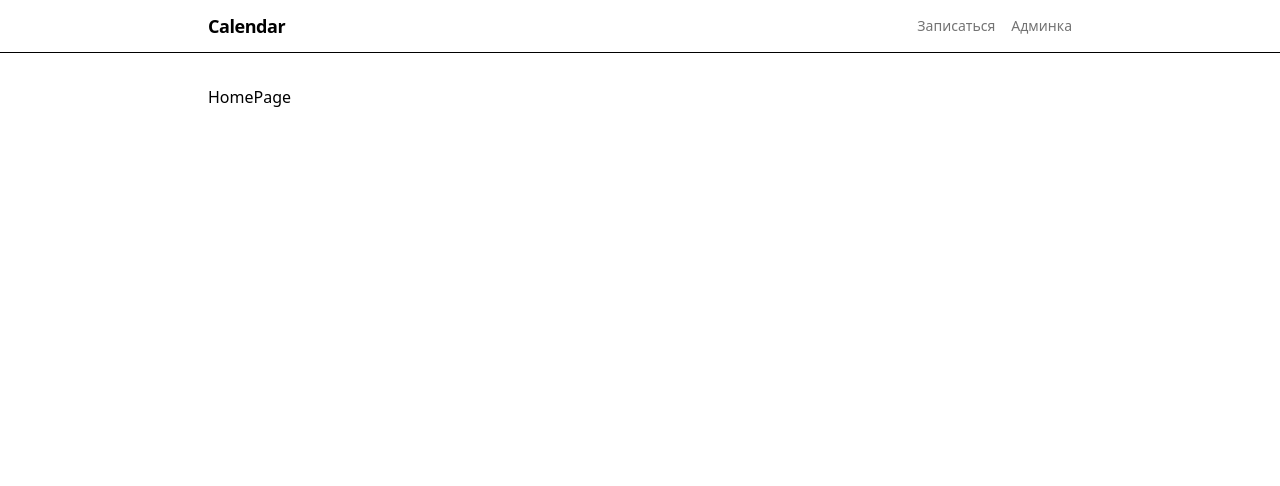
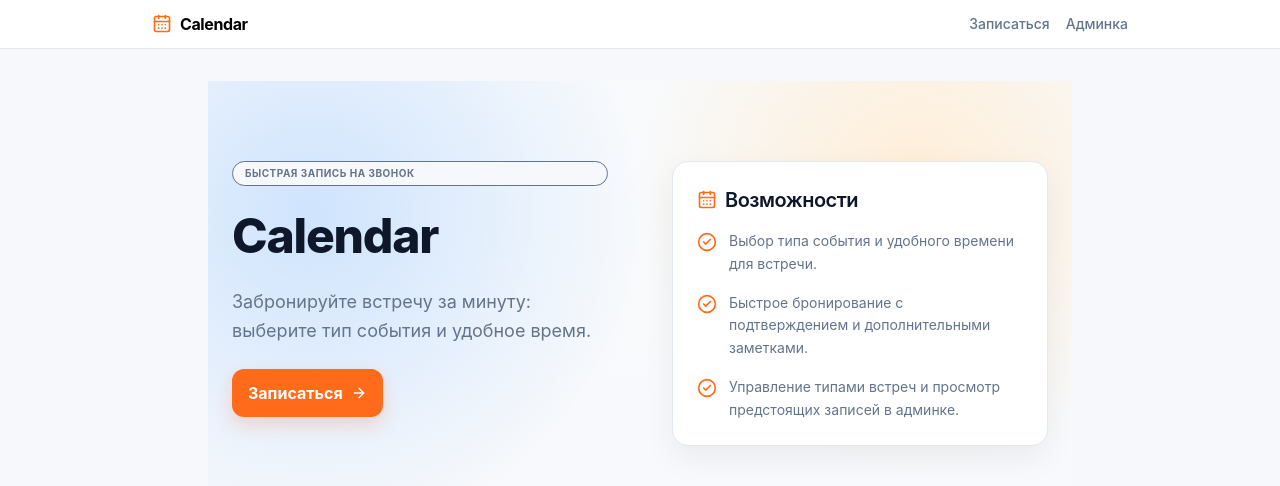
Before and after one commit to savilard/ai-for-developers-project-386, a React (Vite) app in the folder booking-starter/: page / in a window 1280 px wide. Shown: the top 486 px of the page. Built offline with nearby package versions, Linux system fonts and the light colour scheme.

Commit message:
Add homepage

```diff
--- a/booking-starter/src/app/styles/index.css
+++ b/booking-starter/src/app/styles/index.css
@@ -1,31 +1,31 @@
 @import "tailwindcss";
 
 @theme {
-  --color-background: #ffffff;
-  --color-foreground: #0a0a0a;
+  --color-background: #f7f8fb;
+  --color-foreground: #0f172a;
   --color-card: #ffffff;
-  --color-card-foreground: #0a0a0a;
+  --color-card-foreground: #0f172a;
   --color-popover: #ffffff;
-  --color-popover-foreground: #0a0a0a;
-  --color-primary: #171717;
-  --color-primary-foreground: #fafafa;
-  --color-secondary: #f5f5f5;
-  --color-secondary-foreground: #171717;
-  --color-muted: #f5f5f5;
-  --color-muted-foreground: #737373;
-  --color-accent: #f5f5f5;
-  --color-accent-foreground: #171717;
+  --color-popover-foreground: #0f172a;
+  --color-primary: #ff6b1a;
+  --color-primary-foreground: #ffffff;
+  --color-secondary: #f3f6fb;
+  --color-secondary-foreground: #0f172a;
+  --color-muted: #f3f6fb;
+  --color-muted-foreground: #64748b;
+  --color-accent: #f3f6fb;
+  --color-accent-foreground: #0f172a;
   --color-destructive: #ef4444;
   --color-destructive-foreground: #fafafa;
-  --color-border: #e5e5e5;
-  --color-input: #e5e5e5;
-  --color-ring: #171717;
-  --radius-sm: 0.375rem;
-  --radius-md: 0.5rem;
-  --radius-lg: 0.75rem;
+  --color-border: #e2e8f0;
+  --color-input: #e2e8f0;
+  --color-ring: #ff6b1a;
+  --radius-sm: 0.5rem;
+  --radius-md: 0.75rem;
+  --radius-lg: 1rem;
 }
 
 body {
   margin: 0;
-  font-family: system-ui, -apple-system, sans-serif;
+  font-family: Inter, system-ui, -apple-system, BlinkMacSystemFont, "Segoe UI", sans-serif;
 }
--- a/booking-starter/src/pages/home-page.tsx
+++ b/booking-starter/src/pages/home-page.tsx
@@ -1,3 +1,74 @@
+import { Link } from "react-router-dom"
+import { ArrowRight, CalendarDays, CheckCircle2 } from "lucide-react"
+
+import { Badge } from "@/shared/ui/badge"
+import { Button } from "@/shared/ui/button"
+import { Card, CardContent, CardHeader, CardTitle } from "@/shared/ui/card"
+
 export function HomePage() {
-  return <div>HomePage</div>;
+  return (
+    <div
+      className="min-h-[calc(100vh-60px)]"
+      style={{
+        background:
+          "radial-gradient(circle at 12% 18%, rgba(191, 219, 254, 0.72), transparent 34%), radial-gradient(circle at 82% 14%, rgba(255, 237, 213, 0.95), transparent 30%), linear-gradient(180deg, #f8fafc 0%, #f7f8fb 100%)",
+      }}
+    >
+      <div className="mx-auto max-w-5xl px-6 py-12 md:py-20">
+        <div className="grid gap-12 lg:grid-cols-2 lg:gap-16">
+          {/* Left column - Hero text */}
+          <div className="flex flex-col gap-6">
+            <Badge variant="outline">БЫСТРАЯ ЗАПИСЬ НА ЗВОНОК</Badge>
+
+            <h1 className="text-4xl font-extrabold tracking-tight text-foreground md:text-5xl lg:text-[48px] lg:leading-[1.1]">
+              Calendar
+            </h1>
+
+            <p className="text-lg leading-relaxed text-muted-foreground">
+              Забронируйте встречу за минуту: выберите тип события и удобное время.
+            </p>
+
+            <Link to="/book" className="self-start">
+              <Button size="lg" className="group gap-2 shadow-[0_8px_18px_rgba(255,107,26,0.22)]">
+                Записаться
+                <ArrowRight className="h-4 w-4 transition-transform group-hover:translate-x-1" />
+              </Button>
+            </Link>
+          </div>
+
+          {/* Right column - Features card */}
+          <div className="flex items-start lg:items-center">
+            <Card className="w-full border border-border shadow-[0_12px_32px_rgba(15,23,42,0.06)]">
+              <CardHeader className="pb-2">
+                <CardTitle className="flex items-center gap-2 text-xl">
+                  <CalendarDays className="h-5 w-5 text-primary" />
+                  Возможности
+                </CardTitle>
+              </CardHeader>
+              <CardContent className="space-y-4 pt-2">
+                <div className="flex items-start gap-3">
+                  <CheckCircle2 className="mt-0.5 h-5 w-5 shrink-0 text-primary" />
+                  <p className="text-sm leading-relaxed text-muted-foreground">
+                    Выбор типа события и удобного времени для встречи.
+                  </p>
+                </div>
+                <div className="flex items-start gap-3">
+                  <CheckCircle2 className="mt-0.5 h-5 w-5 shrink-0 text-primary" />
+                  <p className="text-sm leading-relaxed text-muted-foreground">
+                    Быстрое бронирование с подтверждением и дополнительными заметками.
+                  </p>
+                </div>
+                <div className="flex items-start gap-3">
+                  <CheckCircle2 className="mt-0.5 h-5 w-5 shrink-0 text-primary" />
+                  <p className="text-sm leading-relaxed text-muted-foreground">
+                    Управление типами встреч и просмотр предстоящих записей в админке.
+                  </p>
+                </div>
+              </CardContent>
+            </Card>
+          </div>
+        </div>
+      </div>
+    </div>
+  )
 }
--- a/booking-starter/src/shared/ui/badge.tsx
+++ b/booking-starter/src/shared/ui/badge.tsx
@@ -12,7 +12,8 @@ const badgeVariants = cva(
           "border-transparent bg-primary text-primary-foreground hover:bg-primary/80",
         secondary:
           "border-transparent bg-secondary text-secondary-foreground hover:bg-secondary/80",
-        outline: "text-foreground",
+        outline:
+          "border bg-background text-muted-foreground uppercase text-[10px] tracking-wider font-bold px-3 py-1",
       },
     },
     defaultVariants: {
--- a/booking-starter/src/shared/ui/button.tsx
+++ b/booking-starter/src/shared/ui/button.tsx
@@ -24,7 +24,7 @@ const buttonVariants = cva(
         default: "h-9 px-4 py-2 has-[>svg]:px-3",
         xs: "h-6 gap-1 rounded-md px-2 text-xs has-[>svg]:px-1.5 [&_svg:not([class*='size-'])]:size-3",
         sm: "h-8 gap-1.5 rounded-md px-3 has-[>svg]:px-2.5",
-        lg: "h-10 rounded-md px-6 has-[>svg]:px-4",
+        lg: "h-12 rounded-xl px-6 has-[>svg]:px-4 text-base font-bold",
         icon: "size-9",
         "icon-xs": "size-6 rounded-md [&_svg:not([class*='size-'])]:size-3",
         "icon-sm": "size-8",
--- a/booking-starter/src/widgets/app-header/index.tsx
+++ b/booking-starter/src/widgets/app-header/index.tsx
@@ -1,4 +1,5 @@
 import { Link, useLocation } from "react-router-dom"
+import { CalendarDays } from "lucide-react"
 
 import { cn } from "@/shared/lib/utils"
 
@@ -17,9 +18,10 @@ export function AppHeader() {
     )
 
   return (
-    <header className="border-b bg-background">
-      <div className="mx-auto flex max-w-4xl items-center justify-between px-4 py-3">
-        <Link to="/" className="text-lg font-semibold tracking-tight">
+    <header className="border-b border-border bg-card">
+      <div className="mx-auto flex max-w-5xl items-center justify-between px-6 py-3">
+        <Link to="/" className="flex items-center gap-2 text-base font-bold tracking-tight">
+          <CalendarDays className="h-5 w-5 text-primary" />
           Calendar
         </Link>
         <nav className="flex items-center gap-4">
```
Also changed, not shown: 1 other file (tests, documents, lock files or other folders).
